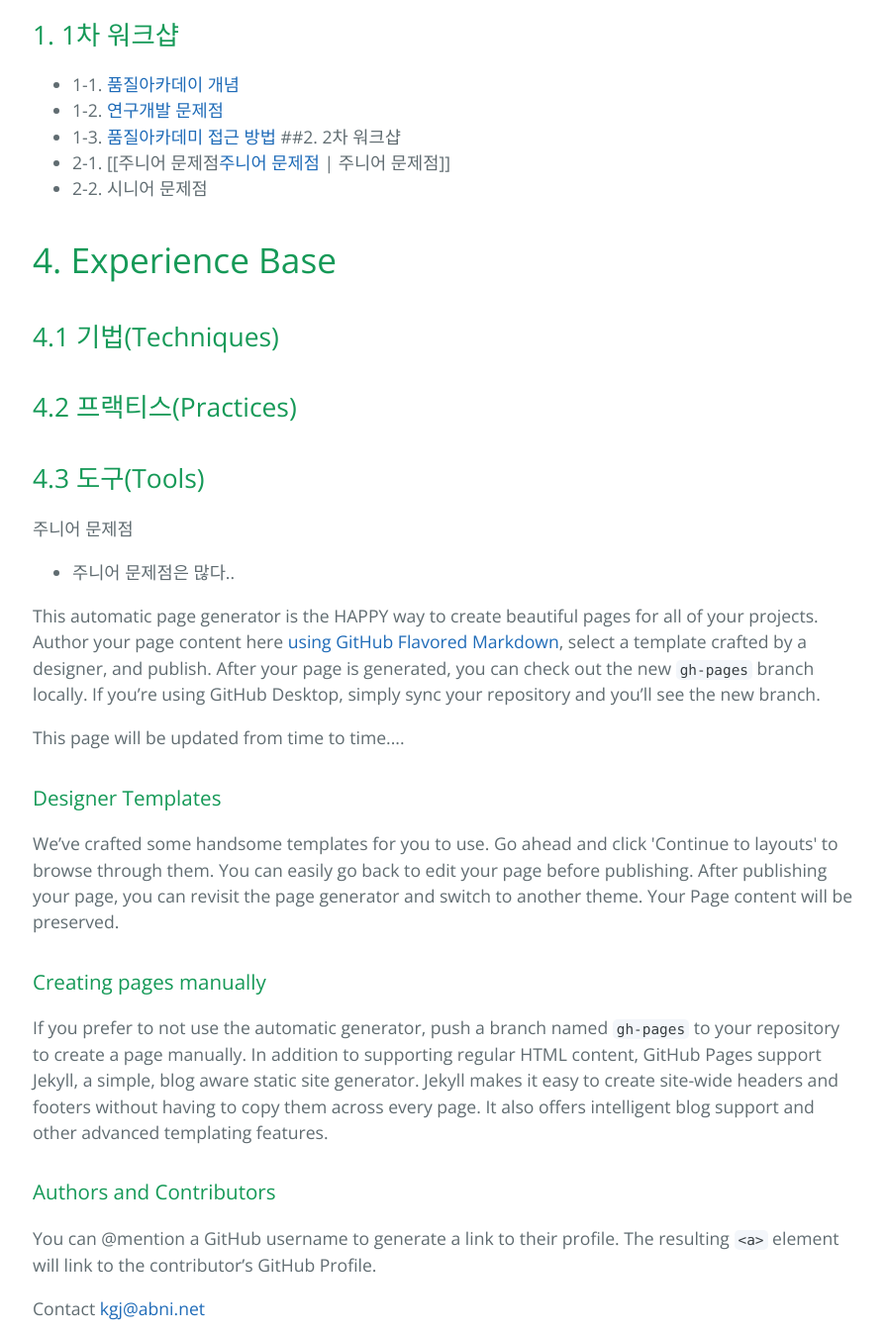
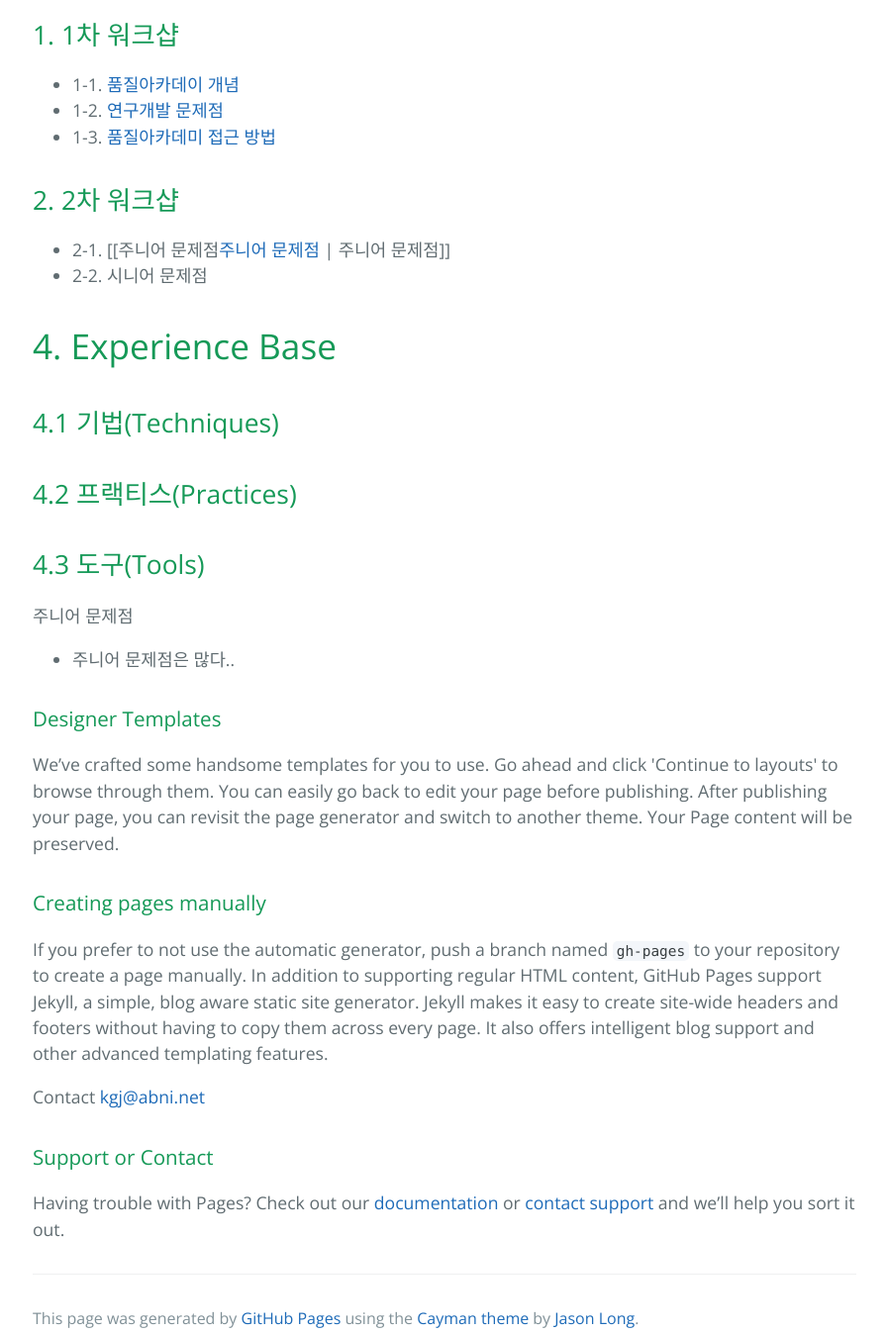
Before and after one commit to RnDQualityAcademy/RnDQualityAcademy.github.io, a plain HTML site: page index.html in a window 1280 px wide. Shown: the part 1260-2607 px from the top of the page at 99% size, without its empty margins (191-1087 px from the left). Drawn offline with nearby package versions, Linux system fonts and the light colour scheme.

Commit message:
Replace master branch with page content via GitHub

```diff
--- a/index.html
+++ b/index.html
@@ -67,7 +67,13 @@
 <li>1-2.  <a href="http://www.etri.re.kr">연구개발 문제점</a>
 </li>
 <li>1-3.  <a href="http://www.abni.net">품질아카데미 접근 방법</a>
-##2. 2차 워크샵</li>
+</li>
+</ul>
+
+<h2>
+<a id="2-2차-워크샵" class="anchor" href="#2-2%EC%B0%A8-%EC%9B%8C%ED%81%AC%EC%83%B5" aria-hidden="true"><span aria-hidden="true" class="octicon octicon-link"></span></a>2. 2차 워크샵</h2>
+
+<ul>
 <li>2-1. [[주니어 문제점<a href="%EC%A3%BC%EB%8B%88%EC%96%B4%20%EB%AC%B8%EC%A0%9C%EC%A0%90">주니어 문제점</a> | 주니어 문제점]]</li>
 <li>2-2. 시니어 문제점</li>
 </ul>
@@ -90,10 +96,6 @@
 <li>주니어 문제점은 많다..</li>
 </ul>
 
-<p>This automatic page generator is the HAPPY way to create beautiful pages for all of your projects. Author your page content here <a href="https://guides.github.com/features/mastering-markdown/">using GitHub Flavored Markdown</a>, select a template crafted by a designer, and publish. After your page is generated, you can check out the new <code>gh-pages</code> branch locally. If you’re using GitHub Desktop, simply sync your repository and you’ll see the new branch.</p>
-
-<p>This page will be updated from time to time....</p>
-
 <h3>
 <a id="designer-templates" class="anchor" href="#designer-templates" aria-hidden="true"><span aria-hidden="true" class="octicon octicon-link"></span></a>Designer Templates</h3>
 
@@ -103,11 +105,6 @@
 <a id="creating-pages-manually" class="anchor" href="#creating-pages-manually" aria-hidden="true"><span aria-hidden="true" class="octicon octicon-link"></span></a>Creating pages manually</h3>
 
 <p>If you prefer to not use the automatic generator, push a branch named <code>gh-pages</code> to your repository to create a page manually. In addition to supporting regular HTML content, GitHub Pages support Jekyll, a simple, blog aware static site generator. Jekyll makes it easy to create site-wide headers and footers without having to copy them across every page. It also offers intelligent blog support and other advanced templating features.</p>
-
-<h3>
-<a id="authors-and-contributors" class="anchor" href="#authors-and-contributors" aria-hidden="true"><span aria-hidden="true" class="octicon octicon-link"></span></a>Authors and Contributors</h3>
-
-<p>You can @mention a GitHub username to generate a link to their profile. The resulting <code>&lt;a&gt;</code> element will link to the contributor’s GitHub Profile. </p>
 
 <p>Contact <a href="mailto:kgj@abni.net">kgj@abni.net</a> </p>
 
```
Also changed, not shown: params.json (+1 -1 lines).
